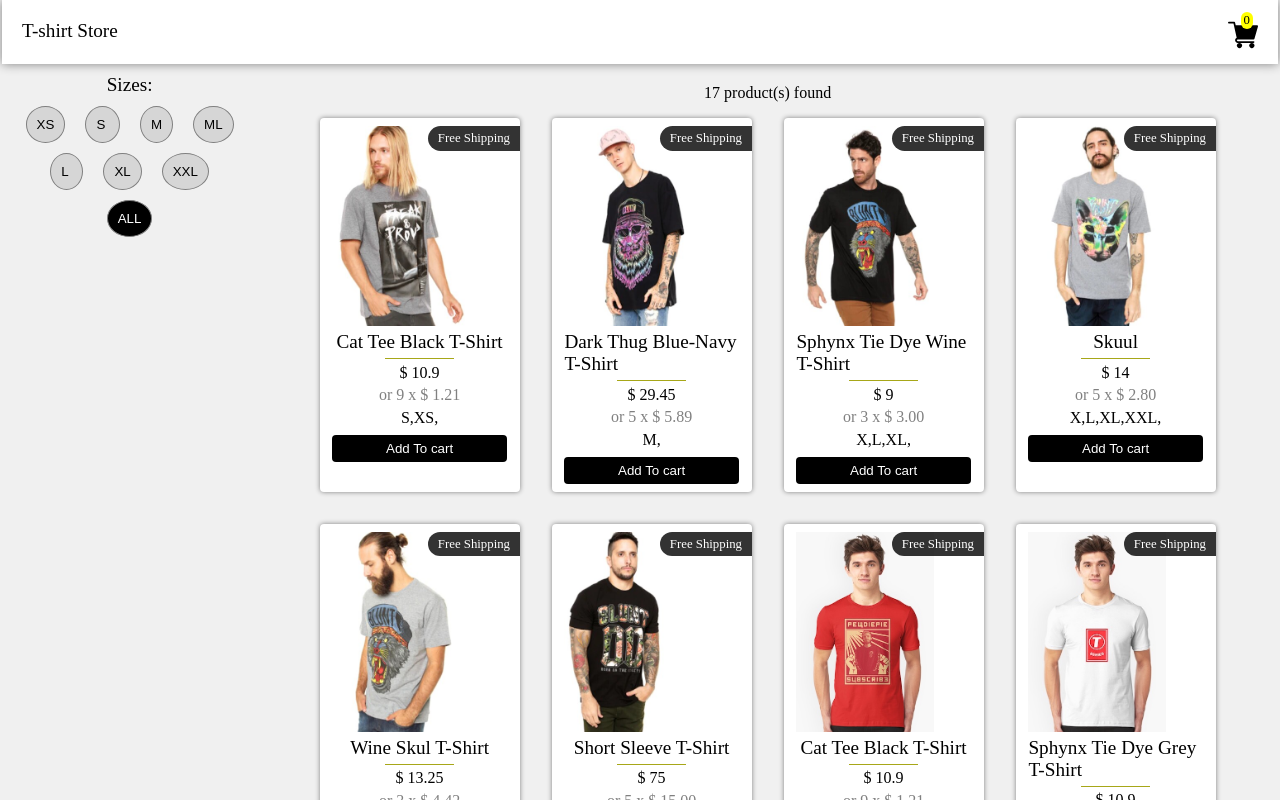
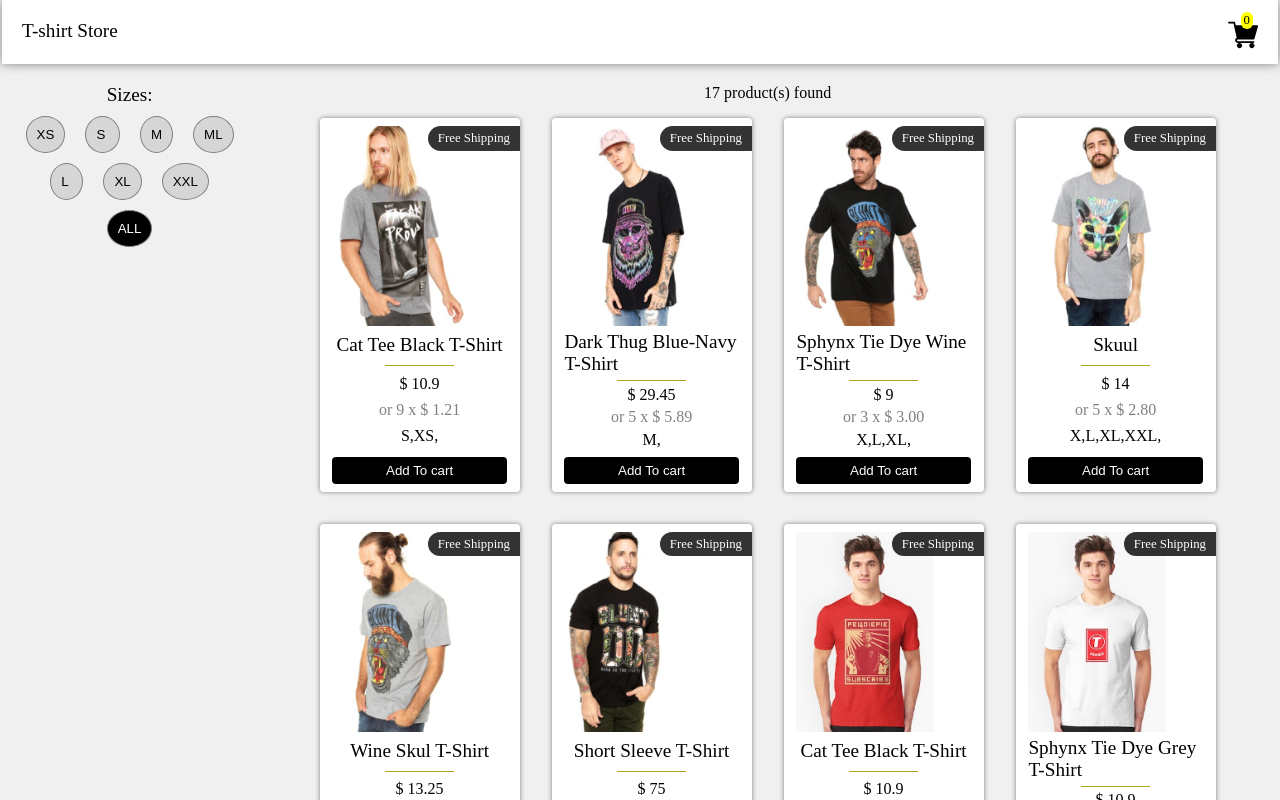
Before and after one commit to viratvasu/t-shirt-work, a React (Create React App) app: page / in a window 1280 px wide. Shown: the top 800 px of the page. Built offline with nearby package versions, Linux system fonts and the light colour scheme.

Commit message:
Update App.css

```diff
--- a/src/App.css
+++ b/src/App.css
@@ -31,10 +31,17 @@ body{
   display: flex;
   flex-direction: column;
   align-items: center;
+  justify-content: space-between;
   /* width:calc(100vw / 5); */
   border-radius: 4px;
   width:200px;
   /* -height:300px; */
+}
+.box-body{
+  display: inline-flex;
+  align-items: center;
+  flex-direction: column;
+  bottom:10px;
 }
 .box p{
   padding-top:0.3rem;
@@ -80,6 +87,7 @@ body{
   padding:10px;
   width:20%;
   display: inline-block;
+  margin-top:10px;
   /* float:left; */
 
 }
```
